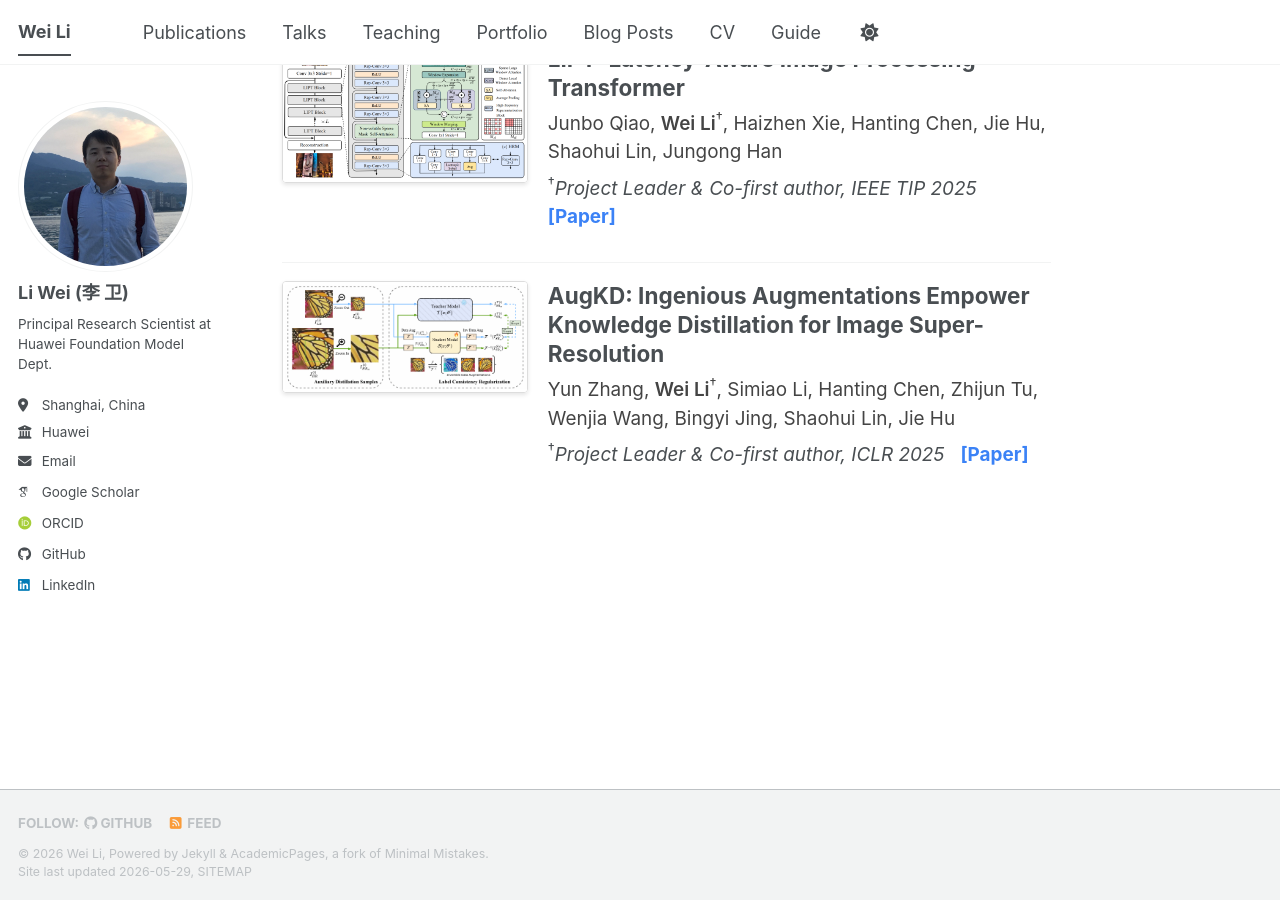
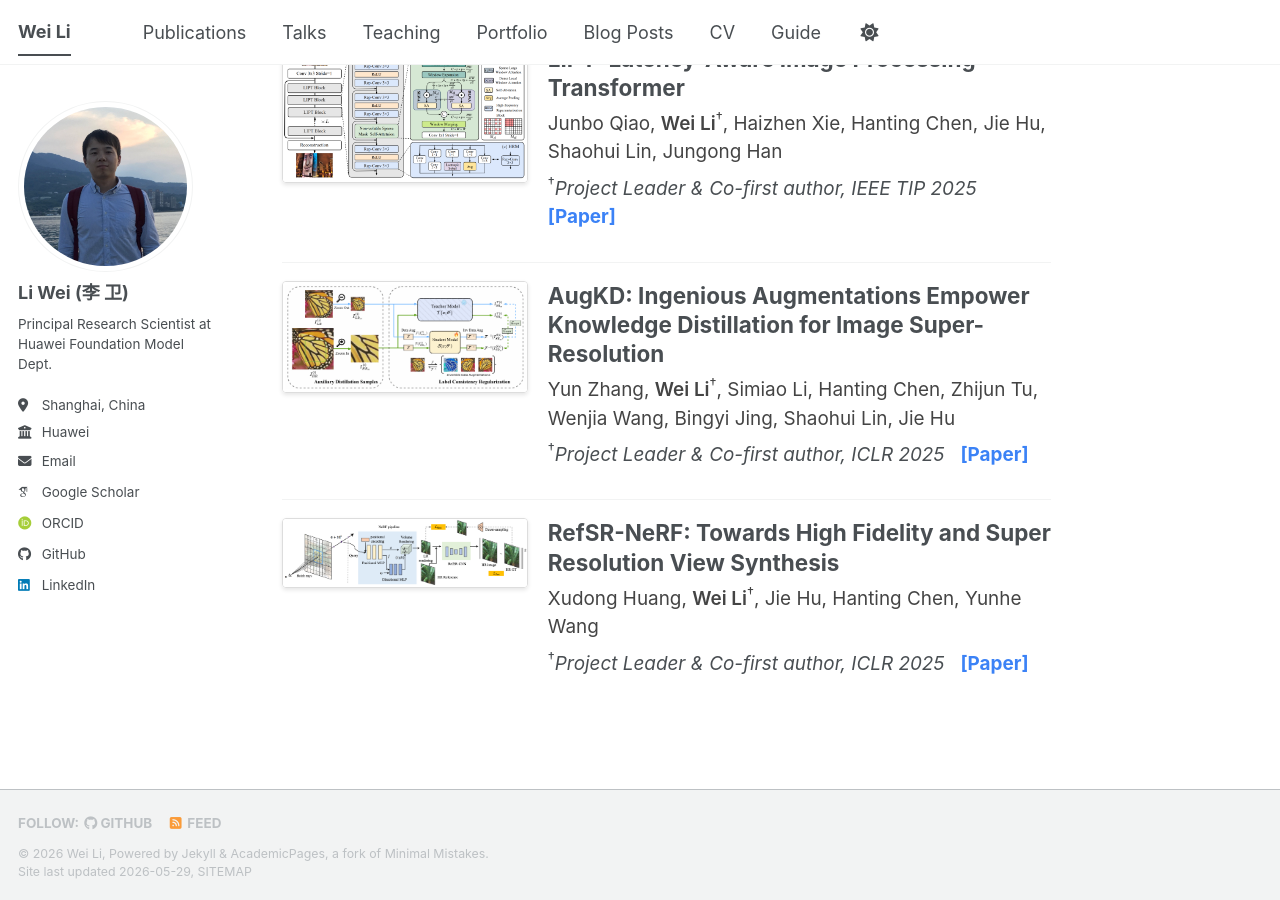
Before and after one commit to WeiLi-THU/WeiLi-THU.github.io, a Jekyll site: the page built from _pages/about.md, in a window 1280 px wide and 900 px high, scrolled down 1411 px. Built offline with Jekyll 4.4.1, drawn with Linux system fonts in a browser that asks for light colours; some web fonts are replaced; a script bundle is joined from its source files by our own code; library files that are not in the unit come from our copies.

Commit message:
Update about.md

```diff
--- a/_pages/about.md
+++ b/_pages/about.md
@@ -75,7 +75,6 @@ Driven by a passion for bridging cutting-edge algorithms with strict hardware co
   </div>
 </div>
 
-
 <hr>
 <div style="display: flex; flex-direction: row; align-items: flex-start; margin-bottom: 30px;">
   <!-- 左侧图片区域 (占约30%宽度) -->
@@ -96,3 +95,24 @@ Driven by a passion for bridging cutting-edge algorithms with strict hardware co
     </p>
   </div>
 </div>
+
+<hr>
+<div style="display: flex; flex-direction: row; align-items: flex-start; margin-bottom: 30px;">
+  <!-- 左侧图片区域 (占约30%宽度) -->
+  <div style="flex: 0 0 32%; margin-right: 20px;">
+    <img src="/images/refsr-nerf.png" alt="Telephoto AIGC Teaser" style="border: 1px solid #ddd; border-radius: 4px; max-width: 100%; box-shadow: 0 2px 4px rgba(0,0,0,0.1);">
+  </div>
+  <!-- 右侧文字区域 -->
+  <div style="flex: 1;">
+    <h3 style="margin-top: 0; margin-bottom: 8px; font-size: 1.25em; line-height: 1.3;">
+      RefSR-NeRF: Towards High Fidelity and Super Resolution View Synthesis
+    </h3>
+    <p style="margin: 0; font-size: 1.05em; color: #444;">
+      Xudong Huang, <span style="font-weight: 600;">Wei Li</span><sup>&dagger;</sup>, Jie Hu, Hanting Chen, Yunhe Wang
+    </p>
+    <p style="margin: 8px 0 0 0; font-size: 1.05em;">
+      <sup>&dagger;</sup><em>Project Leader & Co-first author, ICLR 2025</em> &nbsp;
+      <a href="https://openaccess.thecvf.com/content/CVPR2023/papers/Huang_RefSR-NeRF_Towards_High_Fidelity_and_Super_Resolution_View_Synthesis_CVPR_2023_paper.pdf" style="color: #3B82F6; text-decoration: none; font-weight: bold;">[Paper]</a>
+    </p>
+  </div>
+</div>
```
